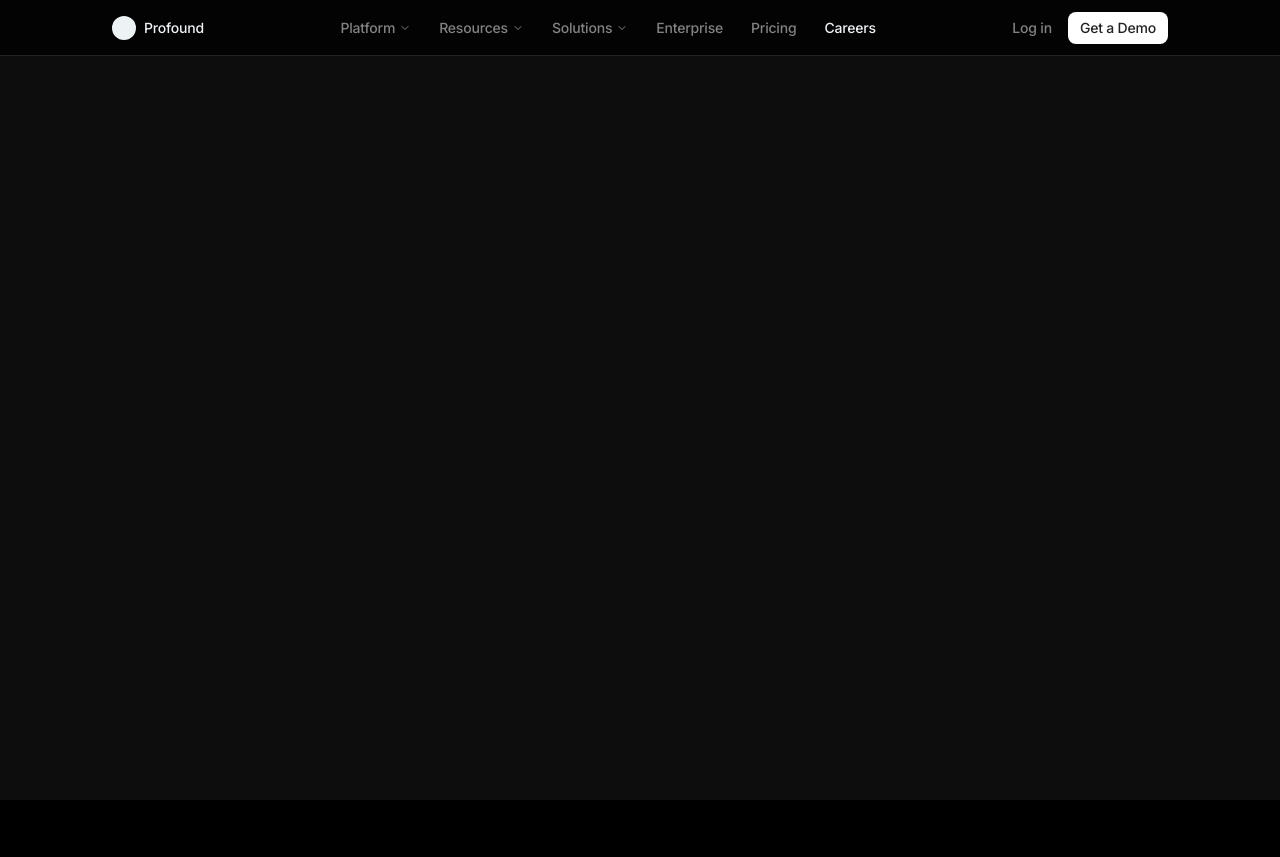
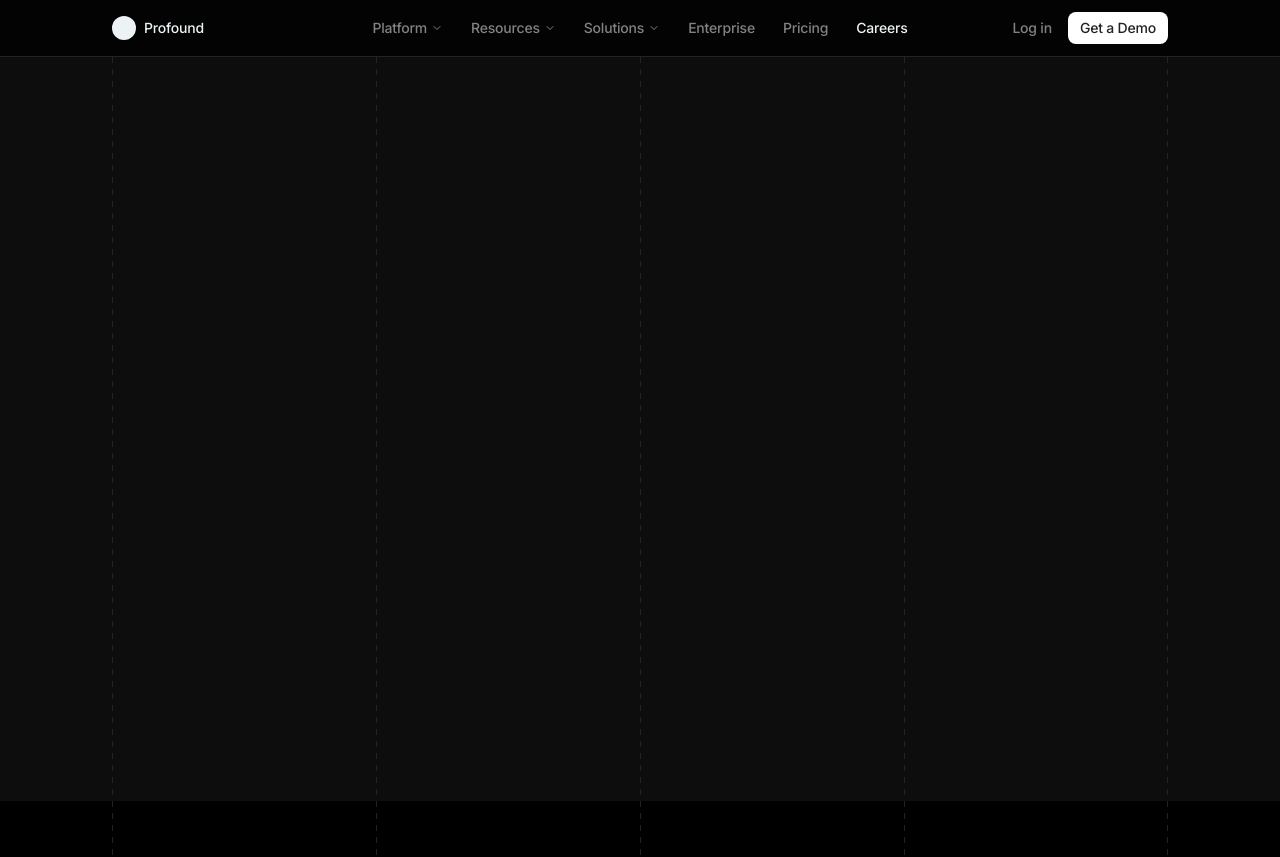
Before and after one commit to maxricodecastro/careers-page, a Next.js app: page / in a window 1280 px wide. Before the commit the page ends 800 px from the top, so only its background shows below. Built offline with nearby package versions, Linux system fonts and the light colour scheme.

Commit message:
header+grid

```diff
--- a/app/components/Header.tsx
+++ b/app/components/Header.tsx
@@ -12,18 +12,25 @@ export default function Header() {
   ];
 
   return (
-    <header className="sticky top-0 z-50 flex min-h-[56px] items-center border-b border-[var(--divider)] bg-[var(--bg-header)] backdrop-blur-sm px-4">
-      <div className="container-main flex w-full items-center justify-between">
-        {/* Logo */}
+    <header className="sticky top-0 z-50 min-h-[56px] border-b border-[var(--divider)] bg-[var(--bg-header)] backdrop-blur-sm flex items-center">
+      <div className="container-main relative w-full">
+        {/* 4-column grid with fixed 264px columns */}
+        <div
+          className="relative grid items-center h-[56px]"
+          style={{ gridTemplateColumns: 'repeat(4, 264px)' }}
+        >
+          {/* Logo - Column 1 */}
+          <div className="flex items-center">
             <Link href="/" className="flex items-center gap-2">
               <div className="h-6 w-6 rounded-full bg-[var(--text-primary)]" />
               <span className="text-small font-semibold text-[var(--text-primary)]">
                 Profound
               </span>
             </Link>
+          </div>
 
-        {/* Navigation */}
-        <nav className="hidden items-center gap-1 md:flex">
+          {/* Navigation - Columns 2-3 */}
+          <nav className="col-span-2 flex items-center justify-center gap-1">
             {navItems.map((item, index) => {
               const hasChevron = index < 3; // Platform, Resources, Solutions
               return (
@@ -43,8 +50,8 @@ export default function Header() {
             })}
           </nav>
 
-        {/* Right side actions */}
-        <div className="flex items-center gap-4">
+          {/* Right side actions - Column 4 */}
+          <div className="flex items-center justify-end gap-4">
             <Link
               href="/login"
               className="text-small font-semibold text-[var(--text-muted)] transition-colors hover:text-[var(--text-primary)]"
@@ -56,6 +63,7 @@ export default function Header() {
             </Link>
           </div>
         </div>
+      </div>
     </header>
   );
 }
--- /dev/null
+++ b/app/components/Hero.tsx
@@ -0,0 +1,36 @@
+export default function Hero() {
+  return (
+    <section className="relative w-full">
+      {/* Container with max-width and padding */}
+      <div className="container-main relative">
+        {/* 4-column grid with fixed 264px columns */}
+        <div
+          className="relative grid"
+          style={{ gridTemplateColumns: 'repeat(4, 264px)' }}
+        >
+          {/* 5 vertical dotted lines */}
+          {/* Left border line */}
+          <div className="absolute left-0 top-0 bottom-0 dotted-line" />
+
+          {/* Divider after column 1 */}
+          <div className="absolute left-[264px] top-0 bottom-0 dotted-line" />
+
+          {/* Divider after column 2 */}
+          <div className="absolute left-[528px] top-0 bottom-0 dotted-line" />
+
+          {/* Divider after column 3 */}
+          <div className="absolute left-[792px] top-0 bottom-0 dotted-line" />
+
+          {/* Right border line */}
+          <div className="absolute right-0 top-0 bottom-0 dotted-line" />
+
+          {/* Grid columns (for reference/visualization) */}
+          <div className="h-screen" />
+          <div className="h-screen" />
+          <div className="h-screen" />
+          <div className="h-screen" />
+        </div>
+      </div>
+    </section>
+  );
+}
--- a/app/page.tsx
+++ b/app/page.tsx
@@ -1,11 +1,12 @@
 import Header from "./components/Header";
+import Hero from "./components/Hero";
 
 export default function Home() {
   return (
     <div className="min-h-screen bg-[var(--bg-primary)]">
       <Header />
       <main className="h-[calc(100vh-56px)]">
-        {/* Content will go here */}
+        <Hero />
       </main>
     </div>
   );
```
Lines whose indentation alone changed are shown as unchanged.
